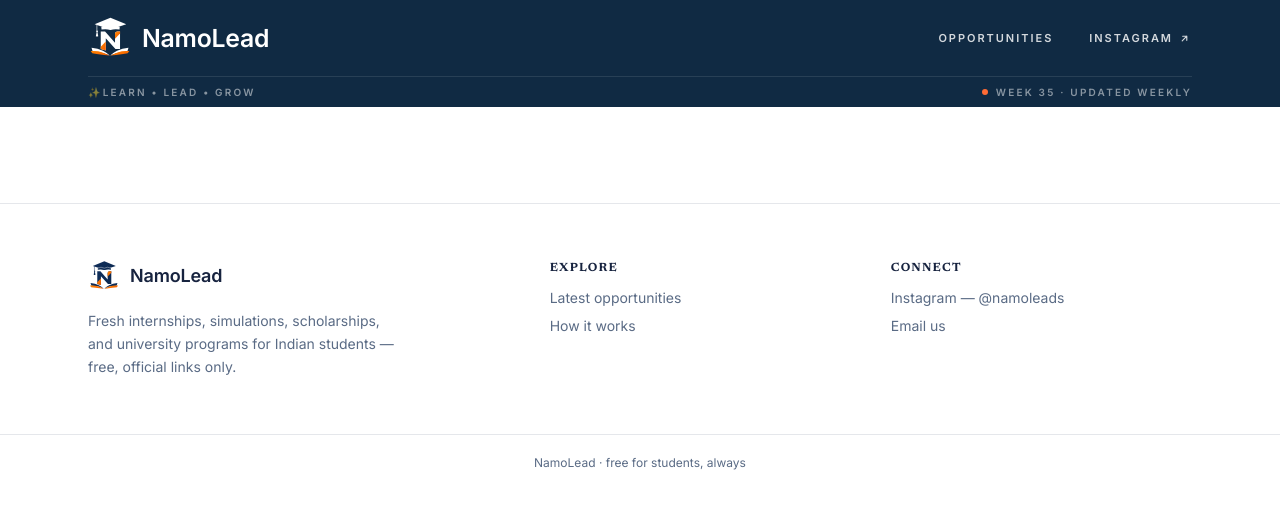
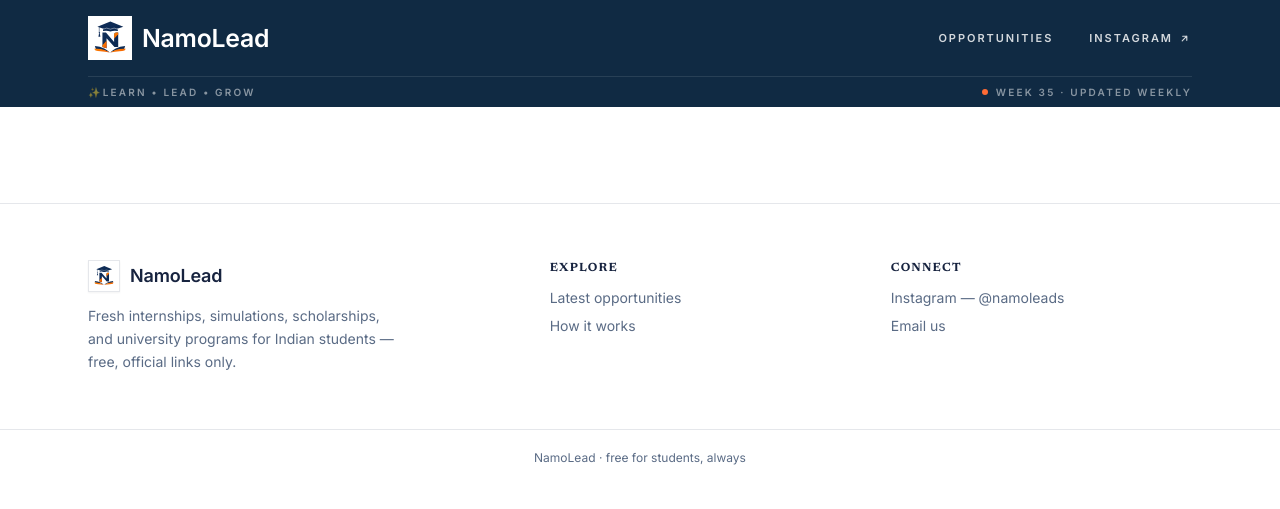
Before and after one commit to PranavAgarkar07/namolead, a Django app: template templates/base.html in a window 1280 px wide. Shown: the top 509 px of the page. Run offline with Django 5.2, Linux system fonts and the light colour scheme; the template is opened without the code that fills it, so the values that code supplies are empty; some libraries are stand-ins or nearby versions.

Commit message:
fix: keep original icon colours, surround in square (issue #3 follow-up)
- Use original graduation logo colours (navy/orange) for both header and footer
- Wrap icon in white square (aspect-square p-1) to ensure contrast on navy header
- Footer square adds border + shadow to define on light background
- Regenerate apple-touch-icon and og-cover with white square behind logo on navy
- Update branding test to assert square wrapper instead of light variant

```diff
--- a/opportunities/tests.py
+++ b/opportunities/tests.py
@@ -168,8 +168,9 @@ class OpportunityTests(TestCase):
 
     def test_logo_and_branding_everywhere(self):
         index = self.client.get("/").content.decode()
-        self.assertIn("namolead-logo-light.svg", index)
         self.assertIn("namolead-logo.svg", index)
+        self.assertIn("aspect-square", index)
+        self.assertIn("bg-white", index)
         self.assertIn("apple-touch-icon.png", index)
         self.assertIn("og:image", index)
         self.assertIn("og-cover.png", index)
--- a/templates/components/brand.html
+++ b/templates/components/brand.html
@@ -1,8 +1,13 @@
 {% load static %}
 <a href="/" class="inline-flex items-center gap-2.5 group {% if big %}h-10 sm:h-11{% else %}h-8{% endif %}" aria-label="NamoLead — home">
-  <img src="{% static 'img/namolead-logo.svg' %}" alt=""
-       class="{% if dark %}hidden{% endif %} h-full w-auto transition-transform duration-300 group-hover:scale-[1.04]">
-  <img src="{% static 'img/namolead-logo-light.svg' %}" alt=""
-       class="{% if not dark %}hidden{% endif %} h-full w-auto transition-transform duration-300 group-hover:scale-[1.04]">
+  {% if dark %}
+  <span class="bg-white flex items-center justify-center h-full aspect-square p-1 transition-transform duration-300 group-hover:scale-[1.04]">
+    <img src="{% static 'img/namolead-logo.svg' %}" alt="" class="h-full w-auto object-contain">
+  </span>
+  {% else %}
+  <span class="bg-white flex items-center justify-center h-full aspect-square p-1 border border-[var(--border)] shadow-sm transition-transform duration-300 group-hover:scale-[1.04]">
+    <img src="{% static 'img/namolead-logo.svg' %}" alt="" class="h-full w-auto object-contain">
+  </span>
+  {% endif %}
   <span class="wordmark {% if big %}text-[1.3rem] sm:text-[1.55rem] leading-none{% else %}text-lg leading-none{% endif %}">NamoLead</span>
 </a>
```
Also changed, not shown: namolead/static/img/apple-touch-icon.png, namolead/static/img/og-cover.png.
